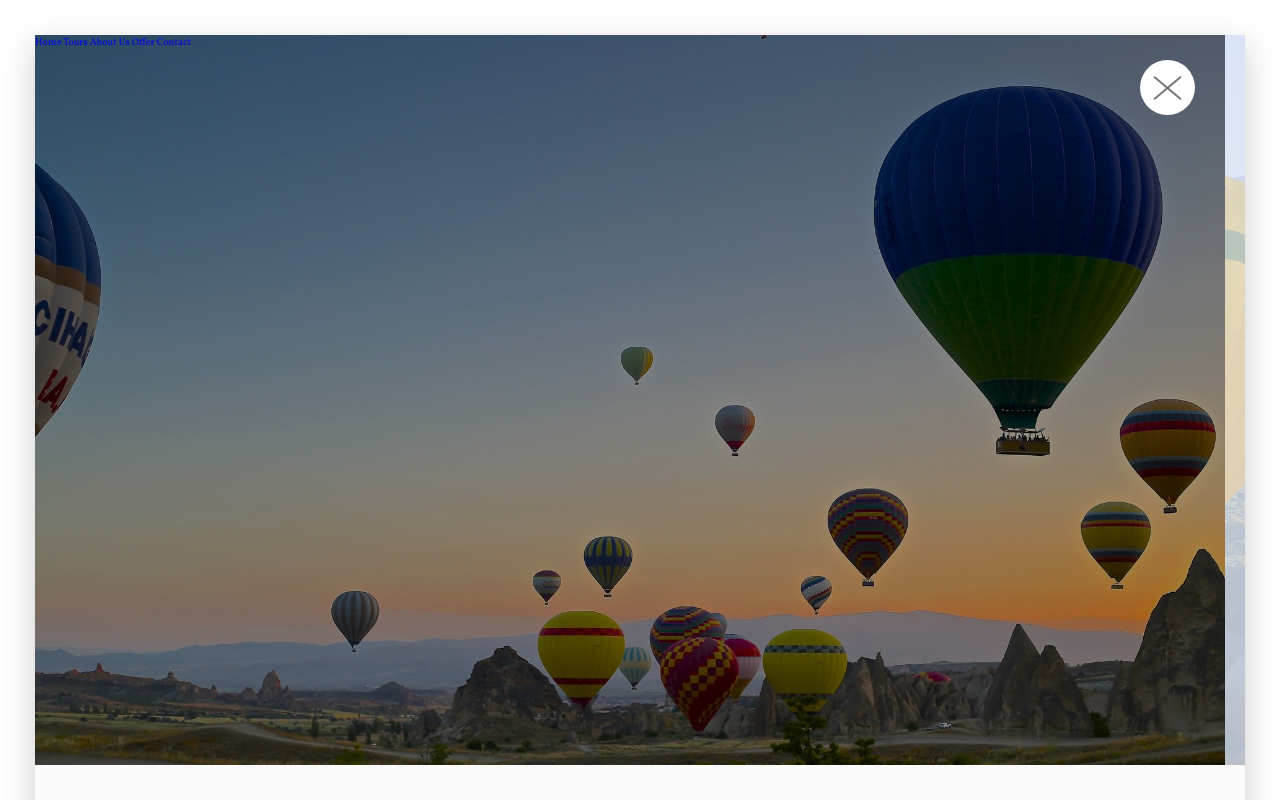
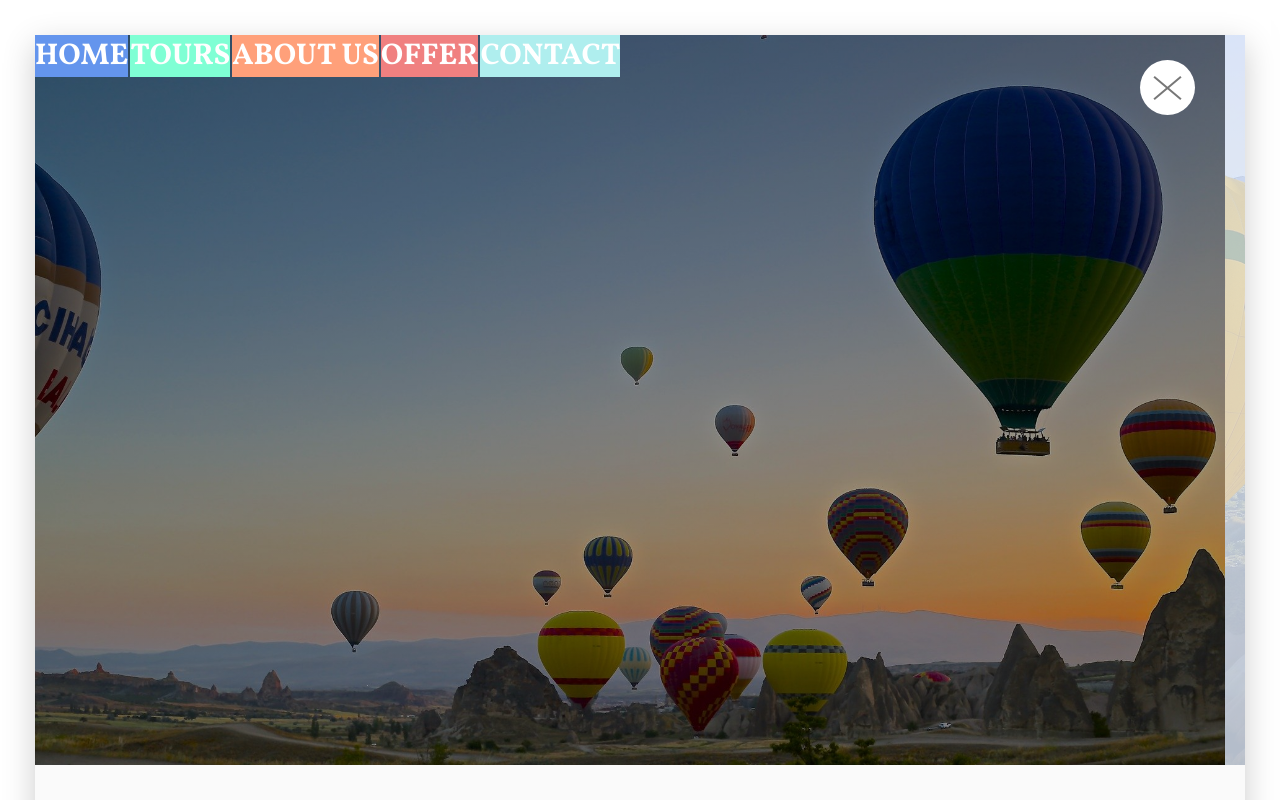
Before and after one commit to tod619/the_road, a plain HTML site: page index.html in a window 1280 px wide. Shown: the top 800 px of the page. Drawn offline with Linux system fonts and the light colour scheme.

Commit message:
add background colors to nav-links using js in script.js file

```diff
--- a/script.js
+++ b/script.js
@@ -1,3 +1,13 @@
+// add background colors to navigation links
+const colors = ['#6495ed', '#7fffd4', '#ffa07a', '#f08080', '#afeeee']
+
+let i = 0;
+
+Array.from(document.querySelectorAll('.nav-link')).forEach((item) => {
+    item.style.cssText = `background-color: ${colors[i++]} `
+
+})
+
 // card navigation buttons to flip between front and back sides
 Array.from(document.querySelectorAll(".navigation-button")).forEach((item) => {
     item.onclick = () => {
--- a/style.css
+++ b/style.css
@@ -104,6 +104,13 @@ html {
 
 .line-2 {
   transform: rotate(-40deg);
+}
+
+.nav-link {
+  font-size: 3rem;
+  font-weight: 700;
+  color: var(--white-color);
+  text-transform: uppercase;
 }
 
 /* End: Navbar */
```
